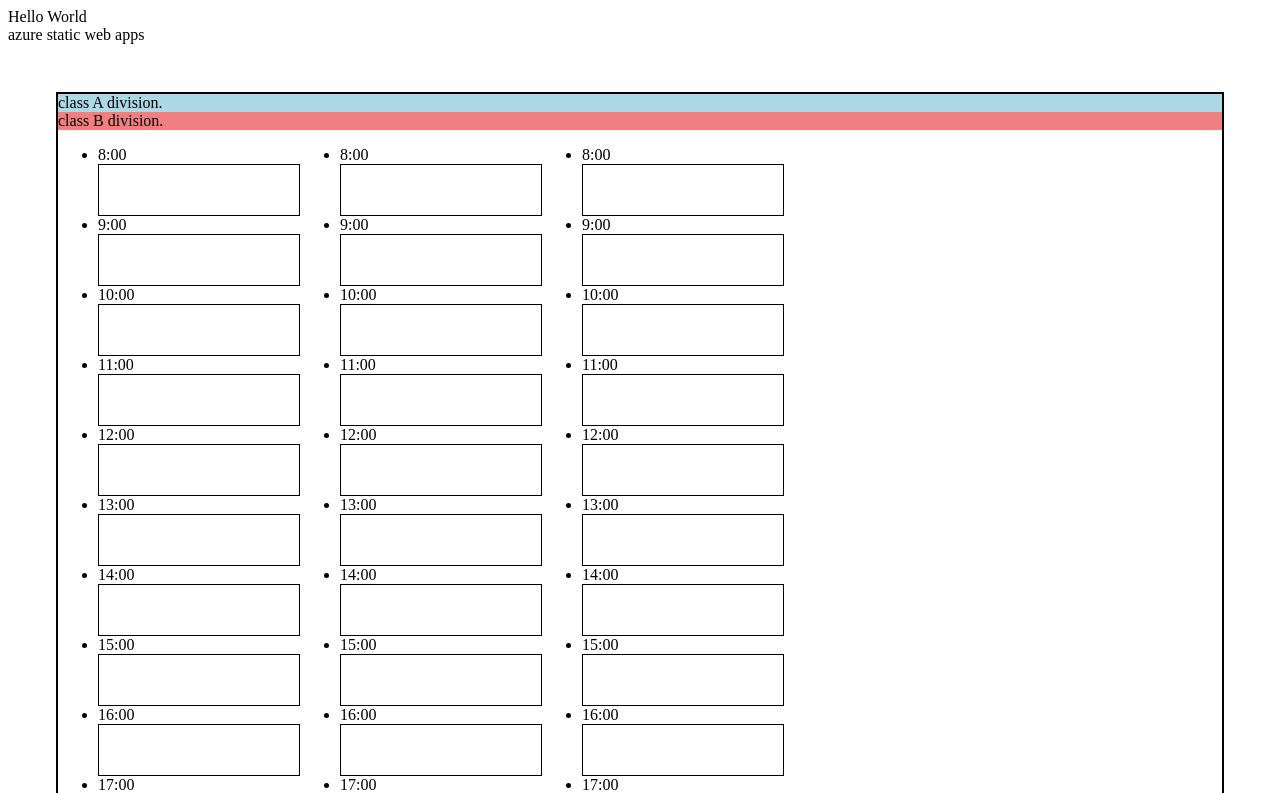
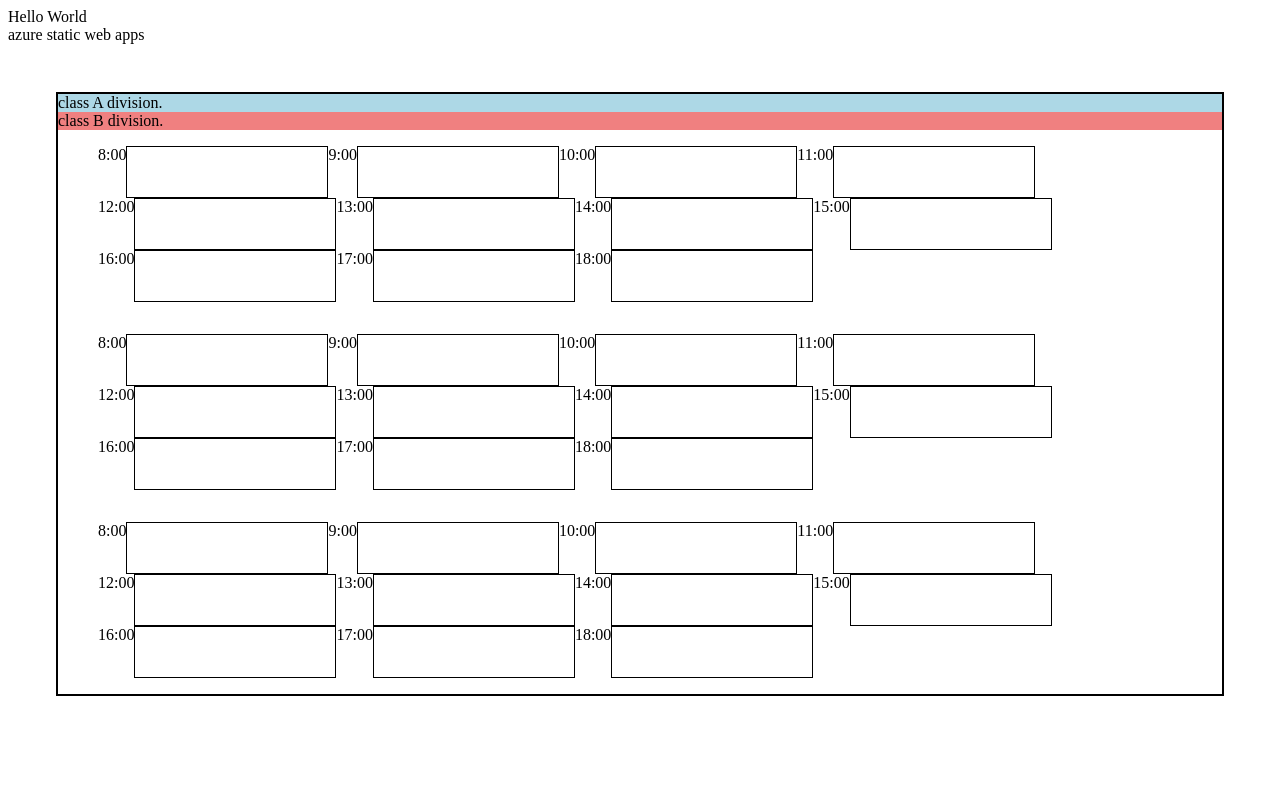
Before and after one commit to t-develop/my-first-static-web-app, a Vue app: page / in a window 1280 px wide. Shown: the top 793 px of the page. Built offline with nearby package versions, Linux system fonts and the light colour scheme.

Commit message:
リストの点を削除 デザインを調整

```diff
--- a/src/App.vue
+++ b/src/App.vue
@@ -94,9 +94,17 @@ section{
   border: 1px solid black;
   width: 200px;
   height: 50px;
+  display: inline-block;
 }
 
 span{
   vertical-align: top;
 }
+
+li{
+  list-style: none;
+  display: inline-flex;
+}
+
+
 </style>
```
